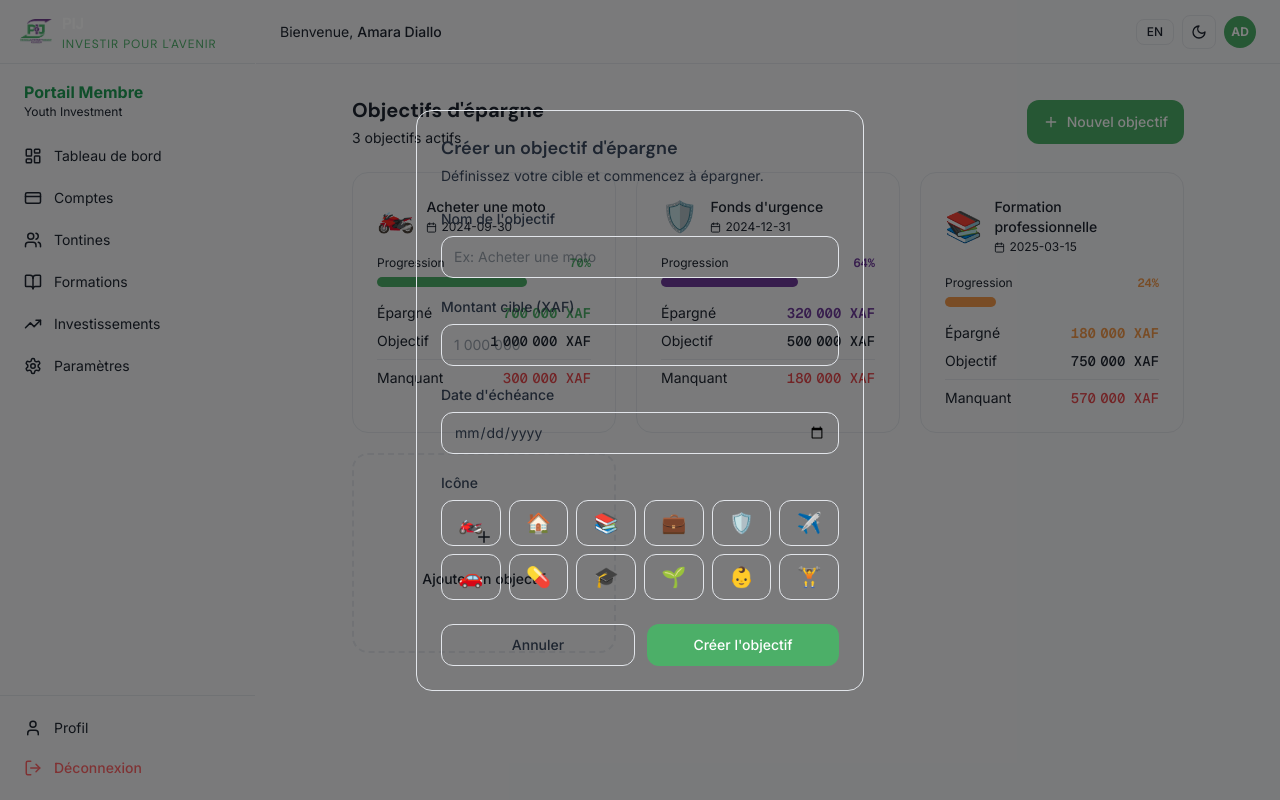
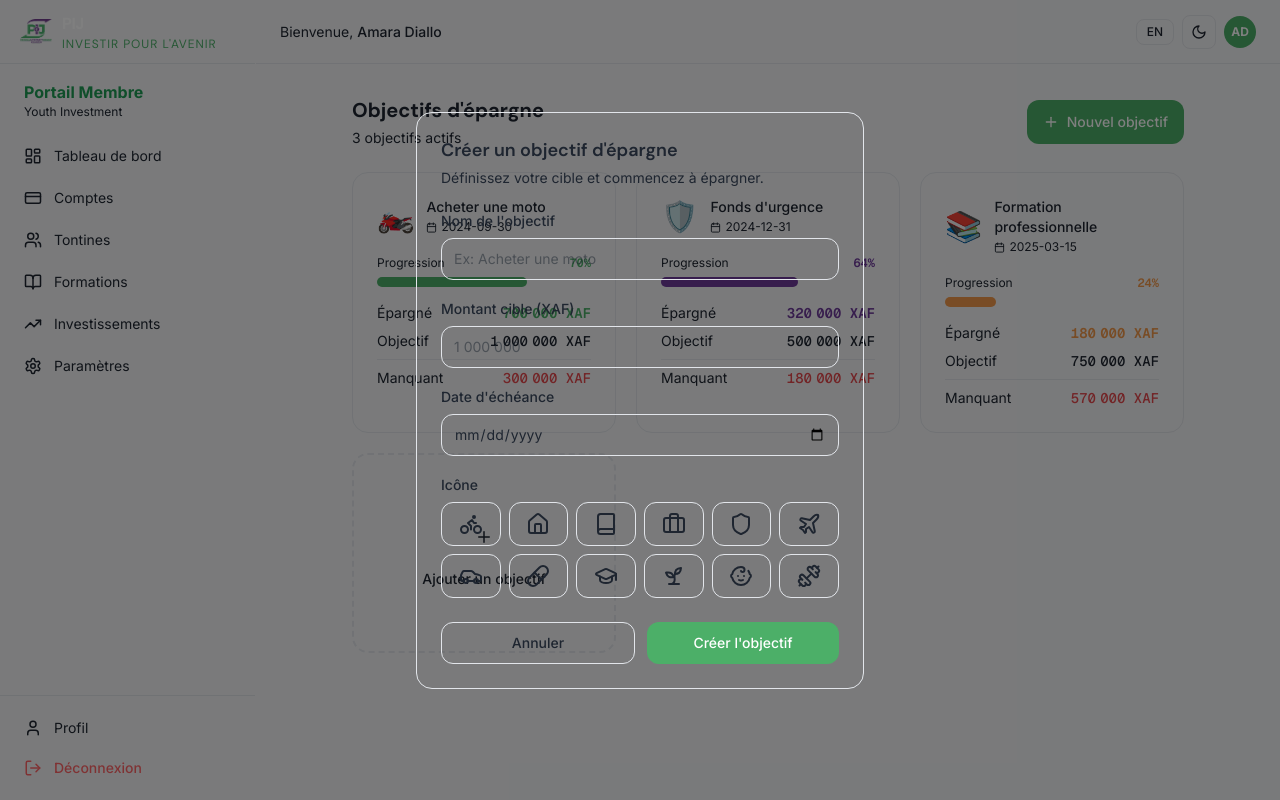
Before and after one commit to FBA-EMPIRE/pij, a React (Vite) app: page /savings in a window 1280 px wide. Both pictures are taken after a click on the button "Nouvel objectif". Built offline with nearby package versions, Linux system fonts and the light colour scheme.

Commit message:
refactor: replace emoji icons with lucide-react SVG icons for consistent B&W styling

```diff
--- a/src/app/components/SavingsGoals.tsx
+++ b/src/app/components/SavingsGoals.tsx
@@ -1,5 +1,5 @@
 import { useState } from "react";
-import { Plus, Target, Calendar, TrendingUp } from "lucide-react";
+import { Plus, Target, Calendar, TrendingUp, Bike, House, Book, Briefcase, Shield, Plane, Car, Pill, GraduationCap, Sprout, Baby, Dumbbell } from "lucide-react";
 import { SAVINGS_GOALS, formatXAF } from "./mockData";
 
 interface SavingsGoalsProps {
@@ -102,8 +102,14 @@ export default function SavingsGoals({ lang = "fr" }: SavingsGoalsProps) {
               <div>
                 <label className="text-sm font-medium">{fr ? "Icône" : "Icon"}</label>
                 <div className="mt-1.5 grid grid-cols-4 sm:grid-cols-6 gap-2">
-                  {["🏍️", "🏠", "📚", "💼", "🛡️", "✈️", "🚗", "💊", "🎓", "🌱", "👶", "🏋️"].map((icon) => (
-                    <button key={icon} className="text-lg sm:text-xl py-2 rounded-xl border border-border hover:border-[#4CAF68] hover:bg-[#E8F5EC] transition-all min-h-[44px]">{icon}</button>
+                  {[
+                    Bike, House, Book, Briefcase,
+                    Shield, Plane, Car, Pill,
+                    GraduationCap, Sprout, Baby, Dumbbell,
+                  ].map((Icon, i) => (
+                    <button key={i} className="flex items-center justify-center py-2 rounded-xl border border-border text-muted-foreground hover:text-foreground hover:border-[#4CAF68] hover:bg-[#E8F5EC] transition-all min-h-[44px]">
+                      <Icon size={20} className="sm:w-6 sm:h-6" />
+                    </button>
                   ))}
                 </div>
               </div>
```
